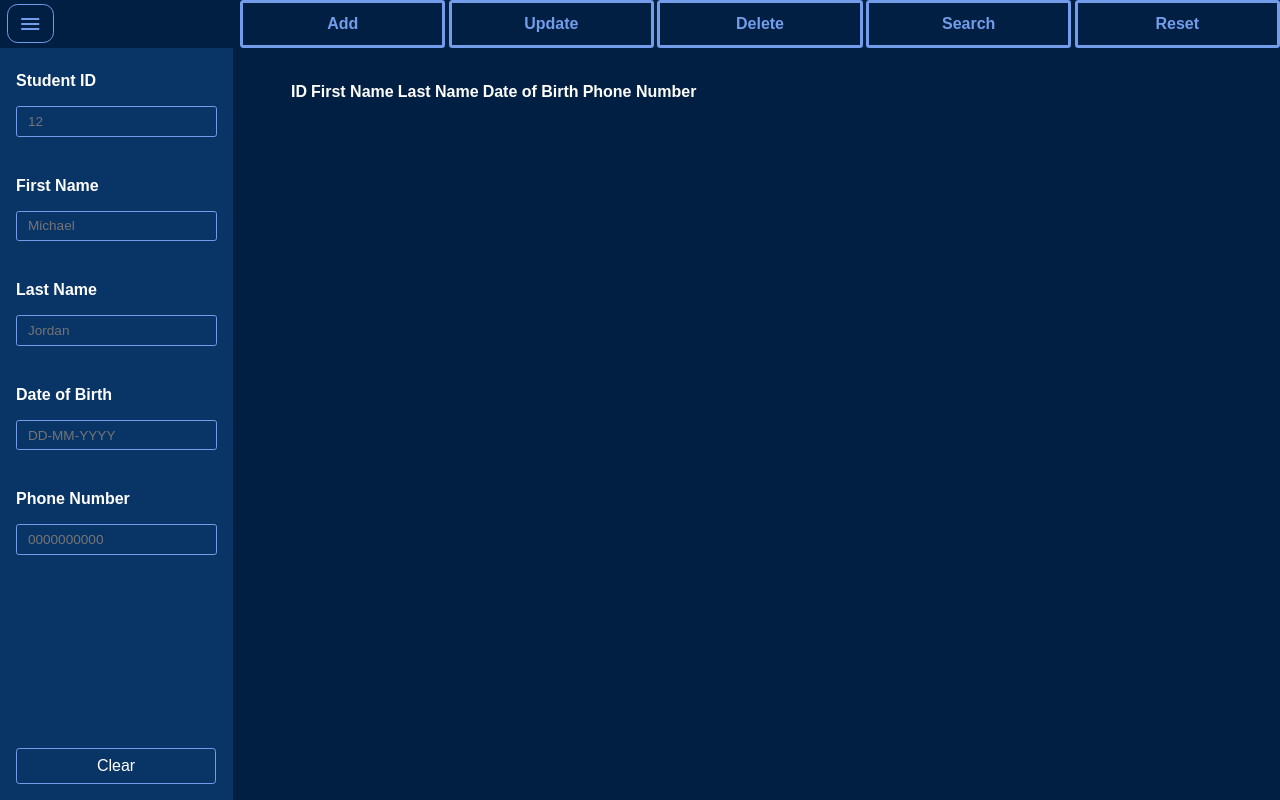
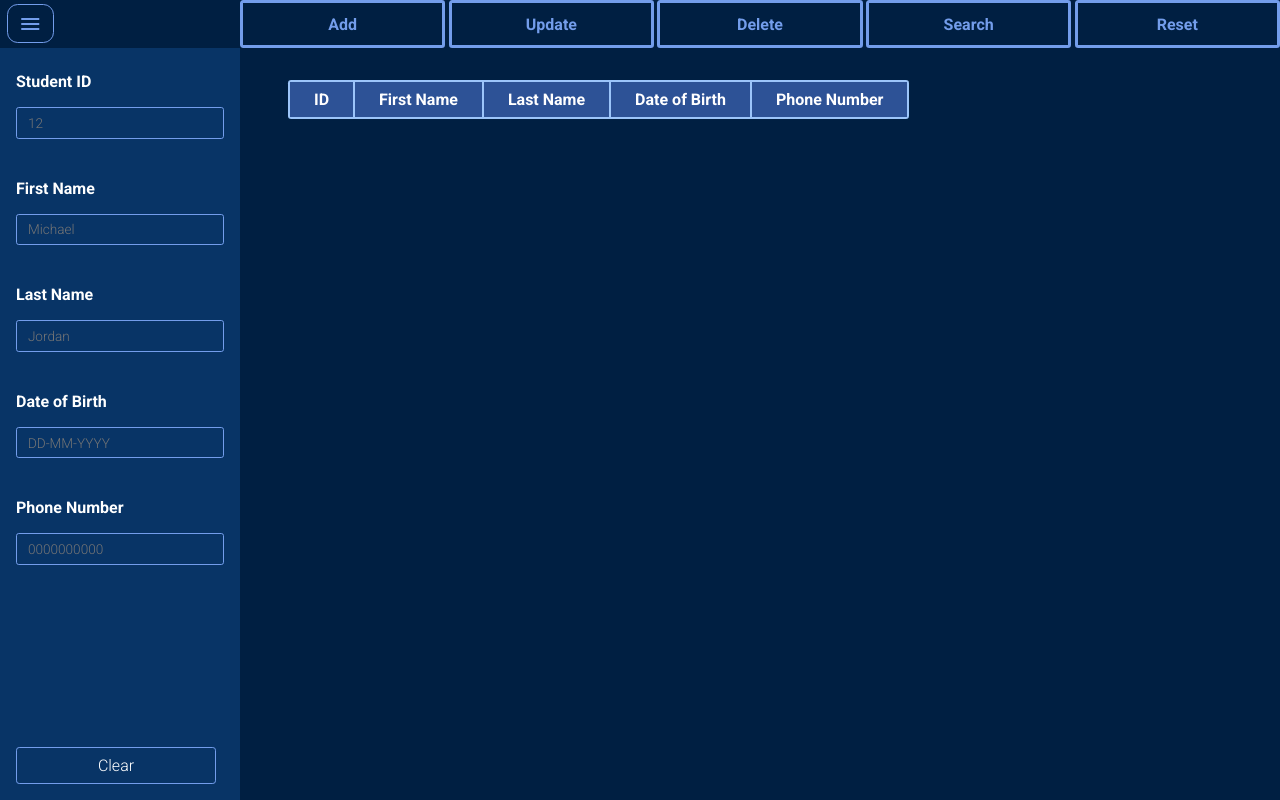
Before and after one commit to rekredhead/Student-Registry-DBMS-Web-App, a website: page client-side/index.html in a window 1280 px wide. Drawn offline with nearby package versions, Linux system fonts and the light colour scheme; no server answers.

Commit message:
Added better UI for table and fonts

```diff
--- a/client-side/index.html
+++ b/client-side/index.html
@@ -7,6 +7,9 @@
     <title>Student Management System</title>
     <link rel="stylesheet" href="style.css">
     <link rel="stylesheet" href="https://fonts.googleapis.com/css2?family=Material+Symbols+Outlined:opsz,wght,FILL,GRAD@20..48,100..700,0..1,-50..200" />
+    <link rel="preconnect" href="https://fonts.googleapis.com">
+    <link rel="preconnect" href="https://fonts.gstatic.com" crossorigin>
+    <link href="https://fonts.googleapis.com/css2?family=Roboto:wght@300;700&display=swap" rel="stylesheet">
     <script defer src="script.js"></script>
 </head>
 <body>
--- a/client-side/script.js
+++ b/client-side/script.js
@@ -7,9 +7,11 @@ document.getElementById('navbar-toggle-btn')
     if (column1.style.display !== 'none') {
         column1.style.display = 'none';
         buttonBar.style.left = '5em';
+        table.style.marginLeft = '6em';
     } else {
         column1.style.display = 'flex';
         buttonBar.style.left = '15em';
+        table.style.marginLeft = '18em';
     }
 });
 
--- a/client-side/style.css
+++ b/client-side/style.css
@@ -1,8 +1,10 @@
 body {
     margin: 0;
     background-color: rgb(0, 31, 66);
-    font-family: Arial, Helvetica, sans-serif;
     color: white;
+}
+* {
+    font-family: 'Roboto', sans-serif;
 }
 
 #navbar-toggle-btn {
@@ -37,6 +39,7 @@ body {
     display: flex;
     flex-direction: column;
     gap: 0.5em;
+    width: 13em;
 }
 .input-box p {
     margin: 0.5em 0;
@@ -96,66 +99,38 @@ body {
     border: 0.2em solid rgb(115, 157, 235);
     color: rgb(115, 157, 235);
     font-size: 1em;
-    font-weight: bold;
+    font-weight: 700;
     border-radius: 0.2em;
+    transition-duration: 0.2s;
 }
 .button-bar button:hover {
     background-color: rgb(115, 157, 235);
     color: rgb(0, 31, 66);
 }
 
-#table-el {
+table {
     margin-left: 18em;
+    margin-right: 1em;
     margin-top: 5em;
-}
-/*
-.button-bar {
-    display: flex;
-    height: 3.2em;
-    flex-direction: row;
-    justify-content: center;
-    justify-content: space-between;
-}
-.button-bar button {
-    border: none;
-    background-color: rgb(0, 53, 114);
+    background-color: rgb(156, 197, 250);
     color: white;
-    flex: 1;
-    font-size: 1.2em;
-    font-weight: bold;
-    border: 0.2em solid rgb(0, 89, 255);
-    border-left: none;
-    transition-duration: 0.2s;
-}
-button:hover {
-    background-color: rgb(0, 89, 255);
-}
-button:active {
-    background-color: rgb(0, 53, 114);
-    border-color:rgb(0, 53, 114)
-}
-
-
-
-table {
-    width: 100%;
-    background-color: white;
-    color: black;
     border-radius: 0.2em;
 }
 th {
-    background-color: rgb(197, 197, 197);
+    background-color: rgb(45, 82, 150);
 }
 th, td {
-    padding: 10px;
+    padding: 0.5em 1.5em;
     text-align: center;
+    word-wrap: break-word;
+    max-width: 20em;
+    overflow: hidden;
 }
 tr {
-    background-color: rgb(234, 234, 234);
+    background-color: rgb(95, 136, 211);
     transition: 0.1s;
 }
-tbody tr:hover {
-    background-color: yellowgreen;
+tr:hover {
+    background-color: rgb(126, 175, 28);
     transition: 0.1s;
 }
-*/
```
